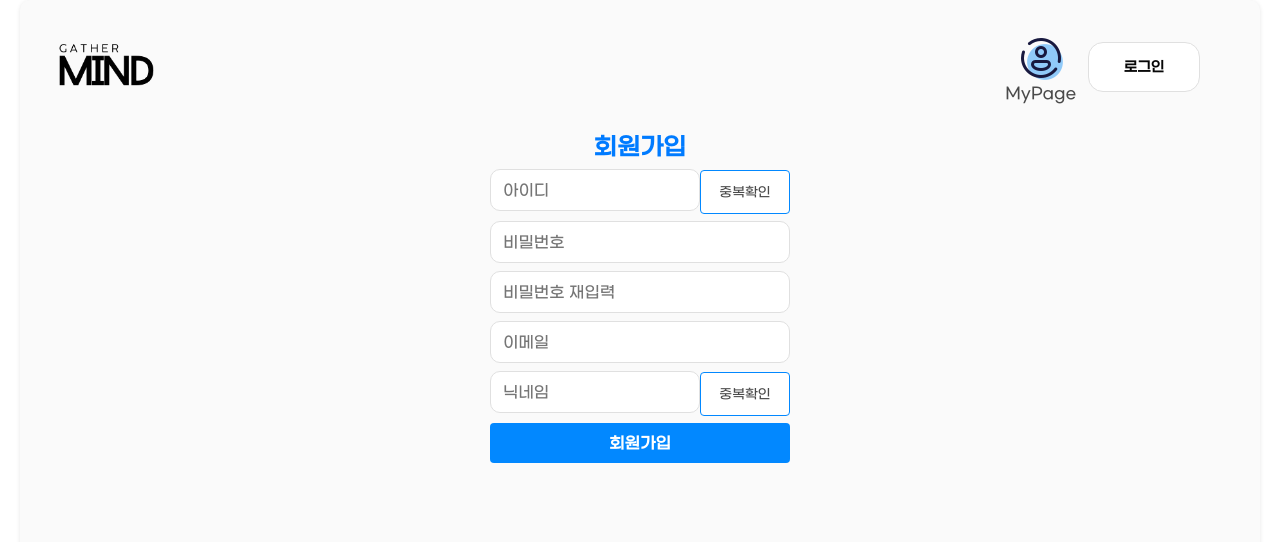
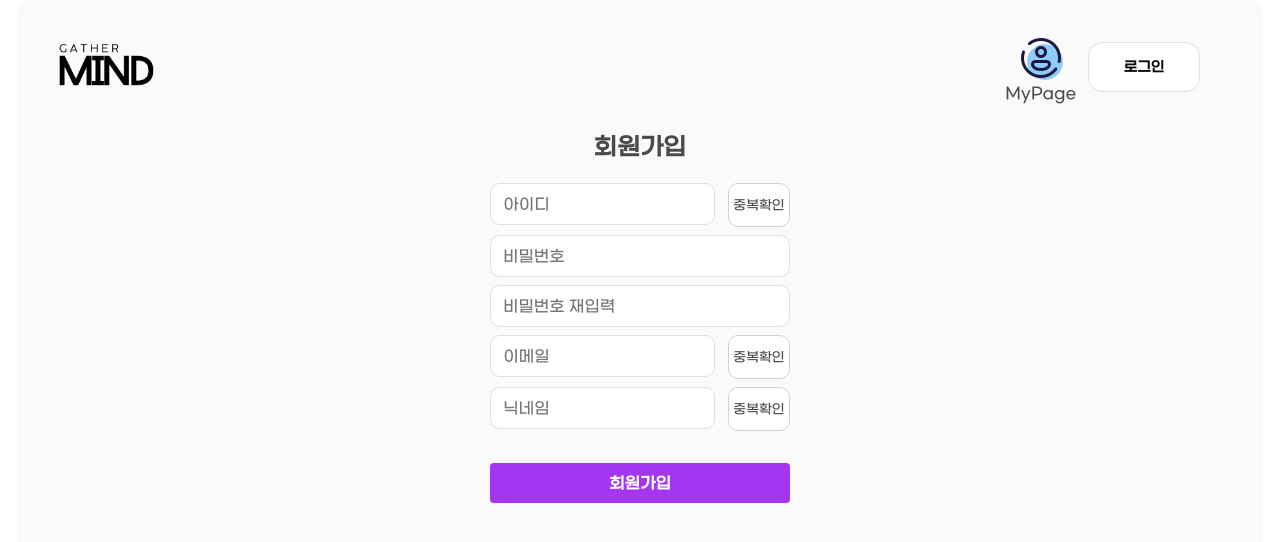
Before and after one commit to GatherMind/gatherMind-front, a React (Create React App) app: page /signup in a window 1280 px wide. Shown: the top 542 px of the page. Built offline with nearby package versions, Linux system fonts and the light colour scheme; a web font is replaced by a local one; what quill-image-drop-module, quill-image-resize-module-ts would draw is missing.

Commit message:
login, signup page

```diff
--- a/src/pages/Login.jsx
+++ b/src/pages/Login.jsx
@@ -69,10 +69,11 @@ const Login = () => {
   const handleGoogleLogin = () => {
     window.location.href = "http://localhost:8080/oauth2/authorization/google";
   };
+
   return (
     <div className="login-container">
       <main>
-        <h2>로그인</h2>
+        <h1 className="login-page-name">로그인</h1>
         <form onSubmit={handleSubmit}>
           <div className="form-group">
             <input
@@ -81,7 +82,7 @@ const Login = () => {
               onChange={handleMemberIdChange}
               autoComplete="off"
               placeholder="아이디"
-              className="login-input"
+              className="login-input-id"
             />
             {errors.memberId && (
               <p className="error-message">{errors.memberId}</p>
@@ -94,7 +95,7 @@ const Login = () => {
               onChange={(e) => setPassword(e.target.value)}
               autoComplete="off"
               placeholder="비밀번호"
-              className="login-input"
+              className="login-input-pw"
             />
             {errors.password && (
               <p className="error-message">{errors.password}</p>
@@ -103,16 +104,24 @@ const Login = () => {
           {loginError && (
             <p className="login-confirm-error-message">{loginError}</p>
           )}
-          <button className="login-button" type="submit">
+          <button id="login-button" type="submit">
             로그인
           </button>
         </form>
-      </main>
+
         <a href="http://localhost:8080/oauth2/authorization/google">
-        <img src={googleLoginImage} alt="GOOGLE LOGIN" className="login-logo" />
+          <img
+            src={googleLoginImage}
+            alt="GOOGLE LOGIN"
+            className="login-logo"
+          />
         </a>
         <a href="/oauth2/authorization/github">
-        <img src={githubLoginImage} alt="GITHUB LOGIN" className="login-logo" />
+          <img
+            src={githubLoginImage}
+            alt="GITHUB LOGIN"
+            className="login-logo"
+          />
         </a>
         <a href="/oauth2/authorization/kakao">
           <img src={kakaoLoginImage} alt="KAKAO LOGIN" className="login-logo" />
@@ -120,11 +129,12 @@ const Login = () => {
         <a href="/oauth2/authorization/naver">
           <img src={naverLoginImage} alt="NAVER LOGIN" className="login-logo" />
         </a>
+      </main>
       <footer>
         <p>GATHER MIND가 처음이신가요?</p>
         <p>
-          <span onClick={() => navigate("/signup")}>여기</span>를 눌러 다양한
-          스터디를 둘러보세요!
+          <span onClick={() => navigate("/signup")}>여기</span>를 눌러서
+          회원가입을 진행해보세요!
         </p>
       </footer>
     </div>
--- a/src/pages/SignUp.jsx
+++ b/src/pages/SignUp.jsx
@@ -78,29 +78,37 @@ const SignUp = () => {
     if (field === "memberId" && !/^[a-z0-9]{8,30}$/.test(value)) {
       newErrors.memberId =
         "아이디는 8~30자 이내의 영문 소문자와 숫자만 조합하여 입력해주세요.";
-    } else if (
-      field === "nickname" &&
-      !/^[a-zA-Z0-9가-힣]{2,20}$/.test(value)
-    ) {
+    } else if (field === "nickname" && !/^[a-zA-Z0-9가-힣]{2,20}$/.test(value)) {
       newErrors.nickname =
         "닉네임은 2~20자의 한글, 영문, 숫자만 조합하여 입력해주세요.";
+    } else if (field === "email" && !/\S+@\S+\.\S+/.test(value)) {
+      newErrors.email = "올바른 이메일 형식을 입력해주세요.";
     } else {
       // 유효성 검사를 통과한 경우에만 중복 확인 요청
       try {
         const response = await duplicationCheck(field, value);
         if (response.data.isUnique) {
           newSuccessMessages[field] = `사용할 수 있는 ${
-            field === "memberId" ? "아이디" : "닉네임"
+            field === "memberId"
+              ? "아이디"
+              : field === "nickname"
+              ? "닉네임"
+              : "이메일"
           }입니다.`;
           setValidatedFields((prev) => ({ ...prev, [field]: true }));
         } else {
           newErrors[field] = `이미 사용 중인 ${
-            field === "memberId" ? "아이디" : "닉네임"
+            field === "memberId"
+              ? "아이디"
+              : field === "nickname"
+              ? "닉네임"
+              : "이메일"
           }입니다.`;
           setValidatedFields((prev) => ({ ...prev, [field]: false }));
         }
       } catch (error) {
         console.error("중복 확인 오류:", error);
+        newErrors[field] = "중복 확인 중 문제가 발생했습니다. 다시 시도해주세요.";
       }
     }
 
@@ -109,59 +117,22 @@ const SignUp = () => {
   };
 
   // 입력 값 변경 시 상태 초기화
-  const handleInputChange = async (field, value) => {
+  const handleInputChange = (field, value) => {
     if (field === "memberId") {
       setMemberId(value.toLowerCase());
-      setValidatedFields((prev) => ({ ...prev, memberId: false })); // 중복 검사 초기화
-      setSuccessMessages((prev) => ({ ...prev, memberId: "" })); // 성공 메시지 초기화
     }
-
     if (field === "nickname") {
       setNickname(value);
-      setValidatedFields((prev) => ({ ...prev, nickname: false })); // 중복 검사 초기화
-      setSuccessMessages((prev) => ({ ...prev, nickname: "" })); // 성공 메시지 초기화
     }
-
     if (field === "email") {
       setEmail(value);
-      setErrors((prev) => ({ ...prev, email: "" })); // 에러 초기화
-      setSuccessMessages((prev) => ({ ...prev, email: "" })); // 성공 메시지 초기화
-
-      // 이메일 형식이 유효한 경우에만 중복 확인 실행
-      if (/\S+@\S+\.\S+/.test(value)) {
-        try {
-          const response = await duplicationCheck("email", value);
-          if (response.data.isUnique) {
-            setSuccessMessages((prev) => ({
-              ...prev,
-              email: "사용할 수 있는 이메일입니다.",
-            }));
-            setErrors((prev) => ({ ...prev, email: "" })); // 에러 초기화
-          } else {
-            setErrors((prev) => ({
-              ...prev,
-              email: "이미 사용 중인 이메일입니다.",
-            }));
-            setSuccessMessages((prev) => ({ ...prev, email: "" })); // 성공 메시지 초기화
     }
-        } catch (error) {
-          console.error("이메일 중복 확인 오류:", error);
-          setErrors((prev) => ({
-            ...prev,
-            email: "중복 확인 중 문제가 발생했습니다. 다시 시도해주세요.",
-          }));
-        }
-      } else {
-        setErrors((prev) => ({
-          ...prev,
-          email: "올바른 이메일 형식을 입력해주세요.",
-        }));
-      }
-    }
-
     if (field === "password") setPassword(value);
     if (field === "confirmPassword") setConfirmPassword(value);
 
+    // 상태 초기화
+    setValidatedFields((prev) => ({ ...prev, [field]: false }));
+    setSuccessMessages((prev) => ({ ...prev, [field]: "" }));
     setErrors((prev) => ({ ...prev, [field]: "" }));
   };
 
@@ -174,7 +145,7 @@ const SignUp = () => {
 
     // 중복 검사 여부 확인
     if (!validatedFields.memberId || !validatedFields.nickname) {
-      alert("아이디와 닉네임 중복 검사를 완료해주세요.");
+      setErrors({ form: "아이디와 닉네임 중복 검사를 완료해주세요." });
       return;
     }
 
@@ -185,14 +156,6 @@ const SignUp = () => {
 
     try {
       console.log("전송 데이터:", { memberId, password, email, nickname });
-
-      // await axios.post("/api/member/signup", {
-      //   memberId,
-      //   password,
-      //   email,
-      //   nickname,
-      // });
-
       await signUp({
         memberId,
         password,
@@ -210,7 +173,7 @@ const SignUp = () => {
   return (
     <div className="signup-container">
       <main>
-        <h2>회원가입</h2>
+        <h1 className="signup-page-name">회원가입</h1>
         {signUpSuccess ? (
           <p>
             회원가입이 성공적으로 완료되었습니다! 잠시 후 로그인 페이지로
@@ -275,17 +238,29 @@ const SignUp = () => {
             </div>
 
             <div className="form-group">
+              <div className="signup-input-wrap">
                 <input
                   type="email"
                   value={email}
                   onChange={(e) => handleInputChange("email", e.target.value)}
                   autoComplete="off"
                   placeholder="이메일"
+                  className="option-duplicated"
                 />
-              {errors.email && <p className="error-message">{errors.email}</p>}
+                <button
+                  type="button"
+                  onClick={() => handleDuplicationCheck("email", email)}
+                  className="signup-check-button"
+                >
+                  중복확인
+                </button>
+                {errors.email && (
+                  <p className="error-message">{errors.email}</p>
+                )}
                 {successMessages.email && (
                   <p className="success-message">{successMessages.email}</p>
                 )}
+              </div>
             </div>
 
             <div className="form-group">
@@ -317,7 +292,7 @@ const SignUp = () => {
             </div>
 
             {errors.form && <p className="error-message">{errors.form}</p>}
-            <button className="signup-button" type="submit">
+            <button id="signup-button" type="submit">
               회원가입
             </button>
           </form>
--- a/src/styles/Login.css
+++ b/src/styles/Login.css
@@ -9,39 +9,55 @@
   margin: 0 auto;
 }
 
-.form-group > .login-input {
-  margin-top: 2vh;
+form > .form-group {
+  margin: 1vh auto;
 }
 
-form > .form-group > .error-message {
-  width: 100%;
-  height: 3vh;
-  margin-top: 1vh;
-  padding: 0 0 1.5vh 0;
-  background: none;
-  align-content: center;
+.login-page-name {
+  margin-bottom: 3vh;
 }
 
-.login-confirm-error-message {
-  margin-top: 1vh;
+.form-group .login-input-id:focus,
+.form-group .login-input-pw:focus {
+  outline: 1px solid rgb(128, 0, 128);
+  box-shadow: 0px 0px 3px 3px rgba(128, 0, 128, 0.5);
 }
 
-main > form > .login-button {
+#login-button {
   width: 100%;
   margin-top: 3vh;
-  background-color: rgb(2, 136, 255);
+  color: white;
+  background-color: rgb(164, 53, 240);
+}
+
+#login-button:hover {
+  width: 100%;
+  color: white;
+  background-color: rgb(128, 0, 128);
 }
 
 footer {
   margin-top: 5vh;
 }
 
+footer > p:nth-child(1) {
+  margin-bottom: 1vh;
+}
+
 footer > p > span {
-  color: rgb(2, 136, 255);
+  color: rgb(128, 0, 128);
   font-weight: bold;
+  cursor: pointer;
 }
 
 .login-logo {
   width: 50px;
-  margin: 40px 15px 0 15px;
+  margin: 40px 10px 0 10px;
 }
+
+.form-group > .error-message,
+.login-confirm-error-message {
+  margin: 0 auto;
+  color: rgb(211, 47, 47);
+  background: none;
+}
--- a/src/styles/Signup.css
+++ b/src/styles/Signup.css
@@ -13,18 +13,20 @@ form > .form-group {
   margin: 1vh auto;
 }
 
+.signup-page-name {
+  margin-bottom: 3vh;
+}
+
 .singup-input-wrap {
   display: flex;
   width: 100%;
-  justify-content: space-between;
+  gap: 10px;
 }
 
 .signup-input-wrap > .option-duplicated {
-  width: 70%;
-}
-
-button + .error-message {
-  background: none;
+  display: inline-block;
+  width: 75%;
+  margin-right: 13px; /* 간격 추가 */
 }
 
 .success-message {
@@ -34,29 +36,36 @@ button + .error-message {
 }
 
 .signup-check-button {
-  position: relative;
-  top: 1px;
-  width: 30%;
+  display: inline-block;
   height: 44px;
-  padding: 0 1.3vh;
-  background-color: white;
-  border: 1px solid rgb(2, 136, 255);
-  border-radius: 4px;
+  padding: 0 4px;
+  background: white;
+  border: 1px solid rgb(210, 210, 210);
+  border-radius: 10px;
+  vertical-align: middle;
+  cursor: pointer;
 }
 
-.signup-check-button:active {
-  width: 30%;
-  height: 44px;
-  padding: 0 1.3vh;
+.signup-check-button:hover {
   color: white;
-  background-color: rgb(2, 136, 255);
-  outline: none;
-  border-radius: 4px;
+  background-color: rgb(164, 53, 240);
+  border: 1px solid rgb(164, 53, 240);
 }
 
-main > form > .signup-button {
+#signup-button {
   width: 100%;
+  margin-top: 3vh;
   height: 5vh;
   padding: 0;
-  background-color: rgb(2, 136, 255);
+  background-color: rgb(164, 53, 240);
 }
+
+#signup-button:hover {
+  width: 100%;
+  color: white;
+  background-color: rgb(134, 23, 210);
+}
+
+.error-message {
+  background: none;
+}
```
Lines whose indentation alone changed are shown as unchanged.
